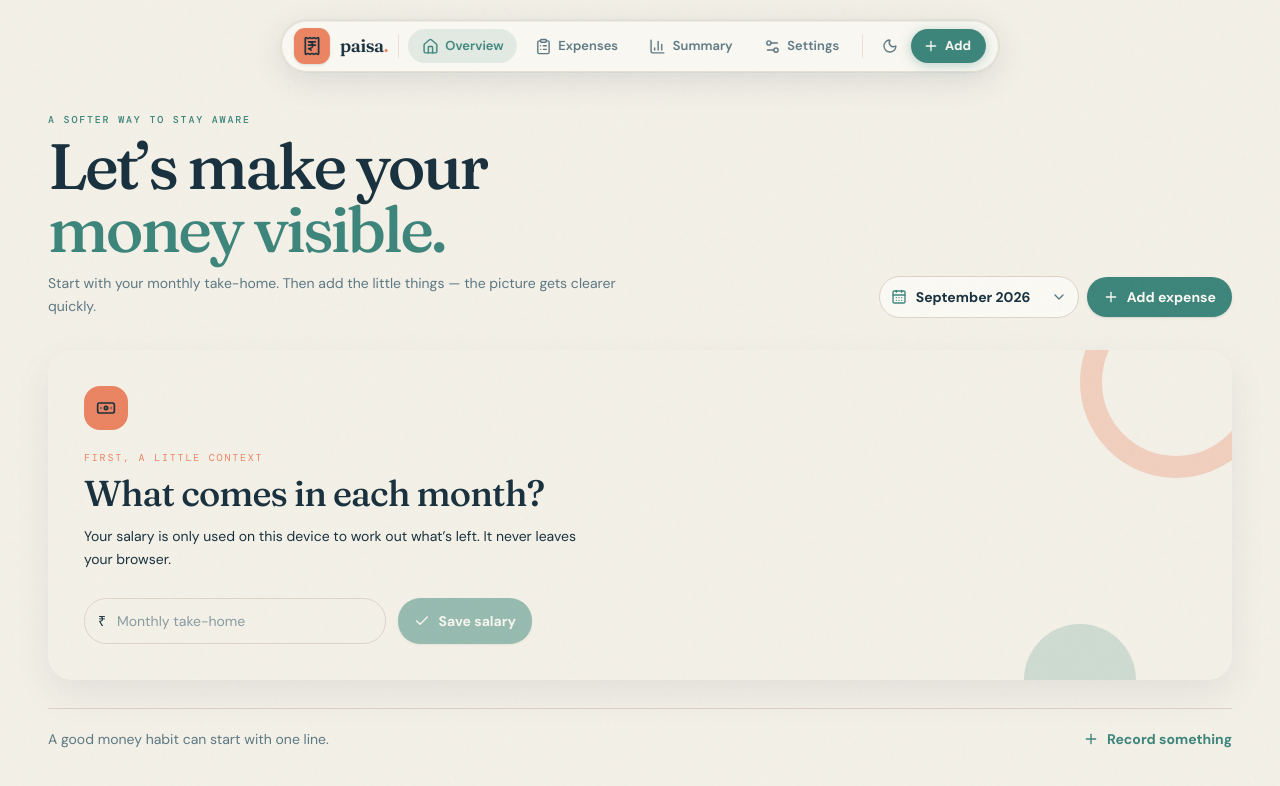
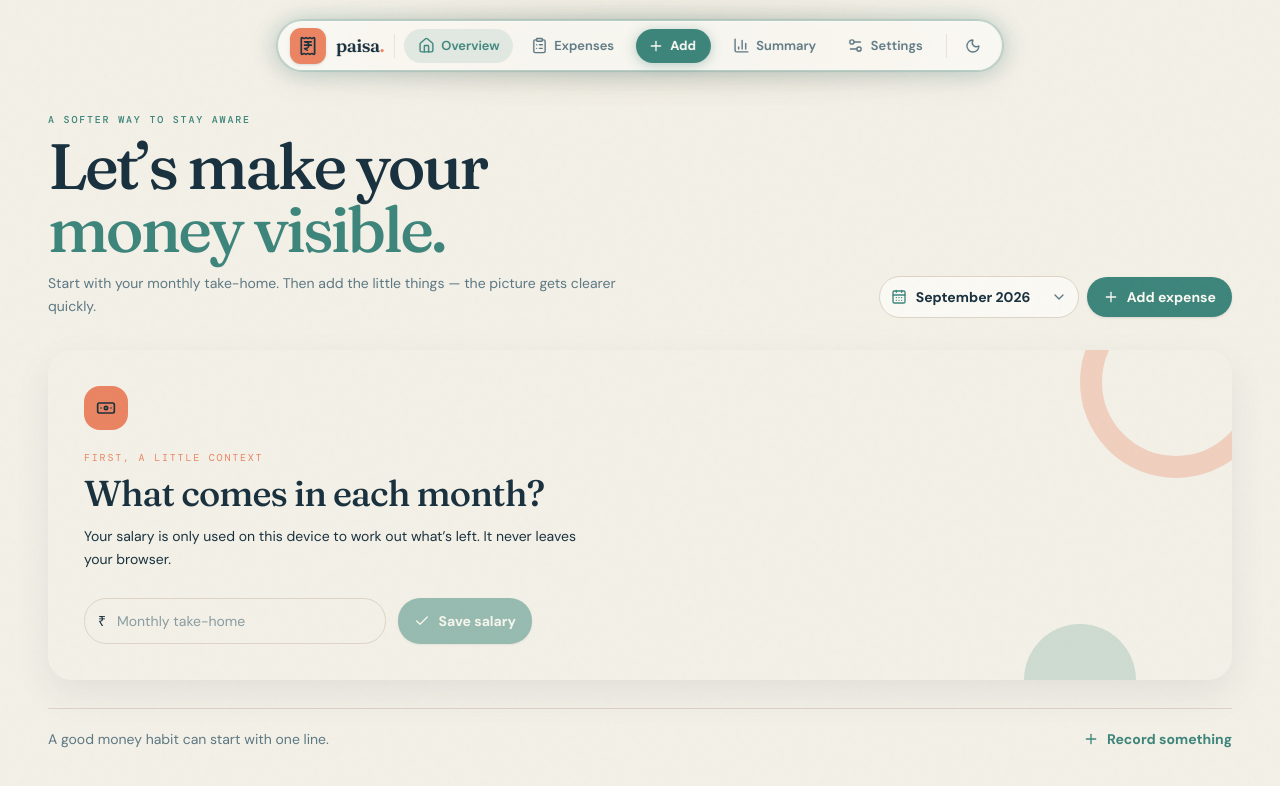
Before and after one commit to kunduavinandan5-crypto/Trackey, a React (Vite) app in the folder artifacts/expense-manager/: page / in a window 1280 px wide. Shown: the top 786 px of the page. Built offline with nearby package versions, Linux system fonts and the light colour scheme.

Commit message:
Shift Add button to center and add surrounding ambient light to navbar

```diff
--- a/artifacts/expense-manager/src/App.tsx
+++ b/artifacts/expense-manager/src/App.tsx
@@ -226,9 +226,11 @@ function AppShell({
     return () => window.removeEventListener('scroll', onScroll);
   }, []);
 
-  const navItems = [
+  const leftNavItems = [
     { href: '/', label: 'Overview', icon: HomeIcon },
     { href: '/expenses', label: 'Expenses', icon: ClipboardList },
+  ];
+  const rightNavItems = [
     { href: '/summary', label: 'Summary', icon: BarChart3 },
     { href: '/settings', label: 'Settings', icon: Settings2 },
   ];
@@ -236,12 +238,28 @@ function AppShell({
   return (
     <div className="app-grain min-h-[100dvh] bg-background text-foreground transition-colors duration-200">
 
-      {/* ── Single Floating Navbar ── */}
+      {/* ── Single Floating Navbar with Ambient Light Glow ── */}
       <header className={`floating-nav-top flex${navHidden ? ' floating-nav-top--hidden' : ''}`}>
+        <div className="floating-nav-glow" aria-hidden="true" />
         <nav className="floating-nav-pill" aria-label="Primary navigation">
           <Brand compact />
           <div className="floating-nav-divider" />
-          {navItems.map((item) => (
+          {leftNavItems.map((item) => (
+            <FloatingNavItem key={item.href} href={item.href} label={item.label} icon={item.icon} active={location === item.href} />
+          ))}
+
+          {/* Add button shifted to the middle */}
+          <Link
+            href="/add-expense"
+            data-testid="link-nav-add"
+            aria-label="Add expense"
+            className="floating-nav-add-btn mx-0.5 sm:mx-1"
+          >
+            <Plus className="h-4 w-4" />
+            <span className="hidden sm:inline">Add</span>
+          </Link>
+
+          {rightNavItems.map((item) => (
             <FloatingNavItem key={item.href} href={item.href} label={item.label} icon={item.icon} active={location === item.href} />
           ))}
           <div className="floating-nav-divider" />
@@ -253,15 +271,6 @@ function AppShell({
           >
             {theme === 'dark' ? <Sun className="h-4 w-4 text-amber-300" /> : <Moon className="h-4 w-4" />}
           </button>
-          <Link
-            href="/add-expense"
-            data-testid="link-desktop-add"
-            aria-label="Add expense"
-            className="floating-nav-add-btn"
-          >
-            <Plus className="h-4 w-4" />
-            <span className="hidden sm:inline">Add</span>
-          </Link>
         </nav>
       </header>
 
--- a/artifacts/expense-manager/src/index.css
+++ b/artifacts/expense-manager/src/index.css
@@ -153,6 +153,7 @@
   transform: translateX(-50%);
   z-index: 50;
   justify-content: center;
+  align-items: center;
   pointer-events: none;
   transition: transform 0.35s cubic-bezier(0.4, 0, 0.2, 1),
               opacity 0.35s cubic-bezier(0.4, 0, 0.2, 1);
@@ -164,29 +165,69 @@
   opacity: 0;
 }
 
+/* Ambient light surrounding the navbar */
+.floating-nav-glow {
+  position: absolute;
+  top: 50%;
+  left: 50%;
+  transform: translate(-50%, -50%);
+  width: calc(100% + 28px);
+  height: calc(100% + 22px);
+  border-radius: 9999px;
+  background: radial-gradient(
+    ellipse at center,
+    hsl(var(--primary) / 0.42) 0%,
+    hsl(var(--accent) / 0.22) 45%,
+    hsl(var(--primary) / 0.08) 65%,
+    transparent 78%
+  );
+  filter: blur(16px);
+  opacity: 0.85;
+  pointer-events: none;
+  z-index: -1;
+  animation: nav-glow-pulse 3.5s ease-in-out infinite alternate;
+}
+
+@keyframes nav-glow-pulse {
+  0% {
+    opacity: 0.7;
+    filter: blur(14px);
+    transform: translate(-50%, -50%) scale(0.98);
+  }
+  100% {
+    opacity: 0.95;
+    filter: blur(20px);
+    transform: translate(-50%, -50%) scale(1.03);
+  }
+}
+
 .floating-nav-pill {
+  position: relative;
   pointer-events: auto;
   display: flex;
   align-items: center;
   gap: 0.25rem;
-  padding: 0.45rem 0.75rem;
+  padding: 0.42rem 0.75rem;
   border-radius: 9999px;
-  background: hsl(var(--card) / 0.82);
-  border: 1px solid hsl(var(--border) / 0.7);
-  backdrop-filter: blur(20px) saturate(160%);
-  -webkit-backdrop-filter: blur(20px) saturate(160%);
+  background: hsl(var(--card) / 0.88);
+  border: 1px solid hsl(var(--primary) / 0.35);
+  backdrop-filter: blur(24px) saturate(180%);
+  -webkit-backdrop-filter: blur(24px) saturate(180%);
   box-shadow:
-    0 0 0 1px hsl(var(--primary) / 0.06),
-    0 8px 32px hsl(var(--foreground) / 0.12),
-    inset 0 1px 0 hsl(var(--card-foreground) / 0.06);
-  transition: box-shadow 0.3s ease;
+    0 0 0 1px hsl(var(--primary) / 0.18),
+    0 0 24px -2px hsl(var(--primary) / 0.32),
+    0 8px 32px hsl(var(--foreground) / 0.08),
+    inset 0 1px 1px hsl(255 100% 100% / 0.35);
+  transition: box-shadow 0.3s ease, border-color 0.3s ease;
 }
 
 .floating-nav-pill:hover {
+  border-color: hsl(var(--primary) / 0.55);
   box-shadow:
-    0 0 0 1px hsl(var(--primary) / 0.15),
-    0 12px 40px hsl(var(--foreground) / 0.18),
-    inset 0 1px 0 hsl(var(--card-foreground) / 0.08);
+    0 0 0 1px hsl(var(--primary) / 0.3),
+    0 0 32px 3px hsl(var(--primary) / 0.45),
+    0 12px 38px hsl(var(--foreground) / 0.12),
+    inset 0 1px 1px hsl(255 100% 100% / 0.5);
 }
 
 .floating-nav-divider {
@@ -457,15 +498,49 @@
 .desk-spend-bar-fill  { height:100%; background:hsl(var(--primary)); border-radius:9999px; transition:width .8s cubic-bezier(.22,1,.36,1); }
 
 /* Dark floating nav overrides */
+.dark .floating-nav-glow {
+  background: radial-gradient(
+    ellipse at center,
+    hsl(142 76% 45% / 0.55) 0%,
+    hsl(172 65% 45% / 0.3) 45%,
+    hsl(142 76% 45% / 0.1) 68%,
+    transparent 80%
+  );
+  filter: blur(20px);
+  opacity: 0.95;
+}
+
 .dark .floating-nav-pill {
   background: hsl(222 22% 11% / 0.92) !important;
-  border-color: hsl(220 16% 20%) !important;
-  box-shadow: 0 4px 32px hsl(0 0% 0% / 0.45), 0 0 0 1px hsl(142 76% 45% / 0.08) !important;
+  border-color: hsl(142 76% 45% / 0.35) !important;
+  box-shadow:
+    0 0 0 1px hsl(142 76% 45% / 0.25),
+    0 0 28px 2px hsl(142 76% 45% / 0.3),
+    0 8px 36px hsl(0 0% 0% / 0.6),
+    inset 0 1px 1px hsl(255 100% 100% / 0.1) !important;
 }
+
+.dark .floating-nav-pill:hover {
+  border-color: hsl(142 76% 45% / 0.55) !important;
+  box-shadow:
+    0 0 0 1px hsl(142 76% 45% / 0.38),
+    0 0 38px 4px hsl(142 76% 45% / 0.42),
+    0 12px 44px hsl(0 0% 0% / 0.7),
+    inset 0 1px 1px hsl(255 100% 100% / 0.15) !important;
+}
+
 .dark .floating-nav-item { color: hsl(220 12% 55%); }
 .dark .floating-nav-item:hover { background: hsl(220 16% 16%); color: hsl(220 20% 95%); }
 .dark .floating-nav-item--active { background: hsl(142 76% 45% / 0.15); color: hsl(142 76% 55%) !important; }
-.dark .floating-nav-add-btn { background: hsl(142 76% 45%); color: hsl(222 28% 7%); }
+.dark .floating-nav-add-btn {
+  background: hsl(142 76% 45%);
+  color: hsl(222 28% 7%);
+  box-shadow: 0 2px 16px hsl(142 76% 45% / 0.45);
+}
+.dark .floating-nav-add-btn:hover {
+  background: hsl(142 76% 50%);
+  box-shadow: 0 4px 24px hsl(142 76% 45% / 0.65);
+}
 .dark .floating-nav-theme-btn { color: hsl(220 12% 55%); }
 .dark .floating-nav-theme-btn:hover { background: hsl(220 16% 16%); }
 .dark .floating-nav-divider { background: hsl(220 16% 20%) !important; }
```
